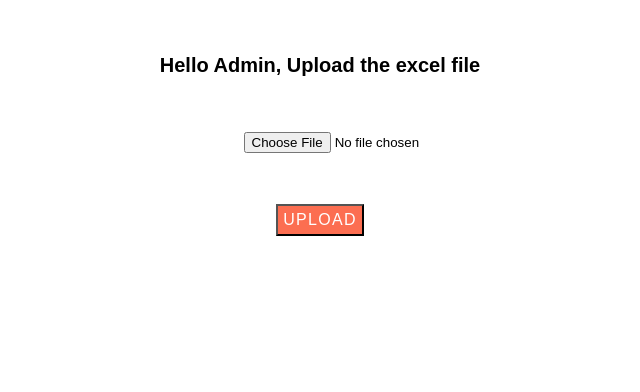
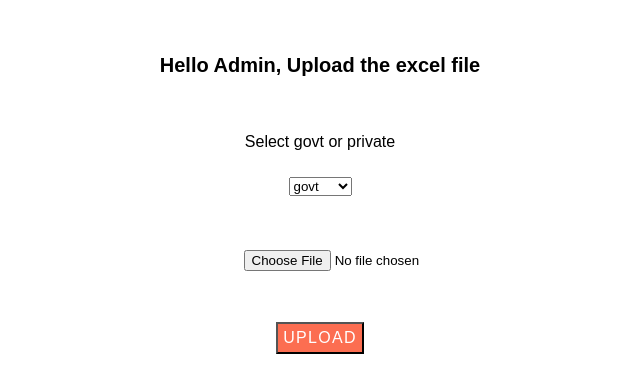
Before and after one commit to arun436/jobsfinite, a React (Create React App) app: page /excelUpload/Admin in a window 1280 px wide. Shown: the top 392 px of the page, without its empty margins (320-960 px from the left). Built offline with nearby package versions, Linux system fonts and the light colour scheme; what react-swipeable-views-utils would draw is missing.

Commit message:
adding paramater

```diff
--- a/src/Admin/admin.css
+++ b/src/Admin/admin.css
@@ -10,6 +10,10 @@
 	margin-left: 100px;
 }
 .btn-upload{
+	text-align: center;
+	margin-top: 50px;
+}
+.select-upload{
 	text-align: center;
 	margin-top: 50px;
 }
--- a/src/Admin/excelUpload.js
+++ b/src/Admin/excelUpload.js
@@ -1,9 +1,13 @@
 
-import useState from "react"
+import { useState } from "react"
 import axios from 'axios'
 import './admin.css'
 
+
+const type = [{name: "govt"},{name: "private"}]
+
 const Excel = () => {
+	const [select,setSelect] = useState("");
 
 	let formData = new FormData();
 
@@ -15,8 +19,18 @@ const Excel = () => {
 		}
 	}
 
+	const handleStateChange = (e) => {
+		// console.log(type[e.target.value].name)
+		setSelect(type[e.target.value].name)
+	}
+
+
 	const uploadFile = () => {
-		axios.post("https://jobs-finite.herokuapp.com/excelUpload", {formData})
+		console.log(formData,select)
+		axios.post("https://jobs-finite.herokuapp.com/excelUpload", {
+			      method: "POST",
+			      body: {file: formData, fileType: select}
+			    })
 			.then((res) => console.log(res))
 			.catch((err) => console.log(err))
 	}
@@ -24,6 +38,16 @@ const Excel = () => {
 	return (
 		<div>
 			<div className="header-admin"> Hello Admin, Upload the excel file</div>
+
+			<div className="select-upload">
+			<div style={{marginBottom: "20px"}}>Select govt or private </div>
+			<select  onChange={handleStateChange}>
+				{type.map((item,itemIndex) => {
+					return <option key={itemIndex} value={itemIndex}>{item.name}</option>
+				})}
+			</select>
+			</div>
+
 			<div className="file-upload">
 				<input type="file" name="file" onChange={handleFile}/>
 			</div>
```
